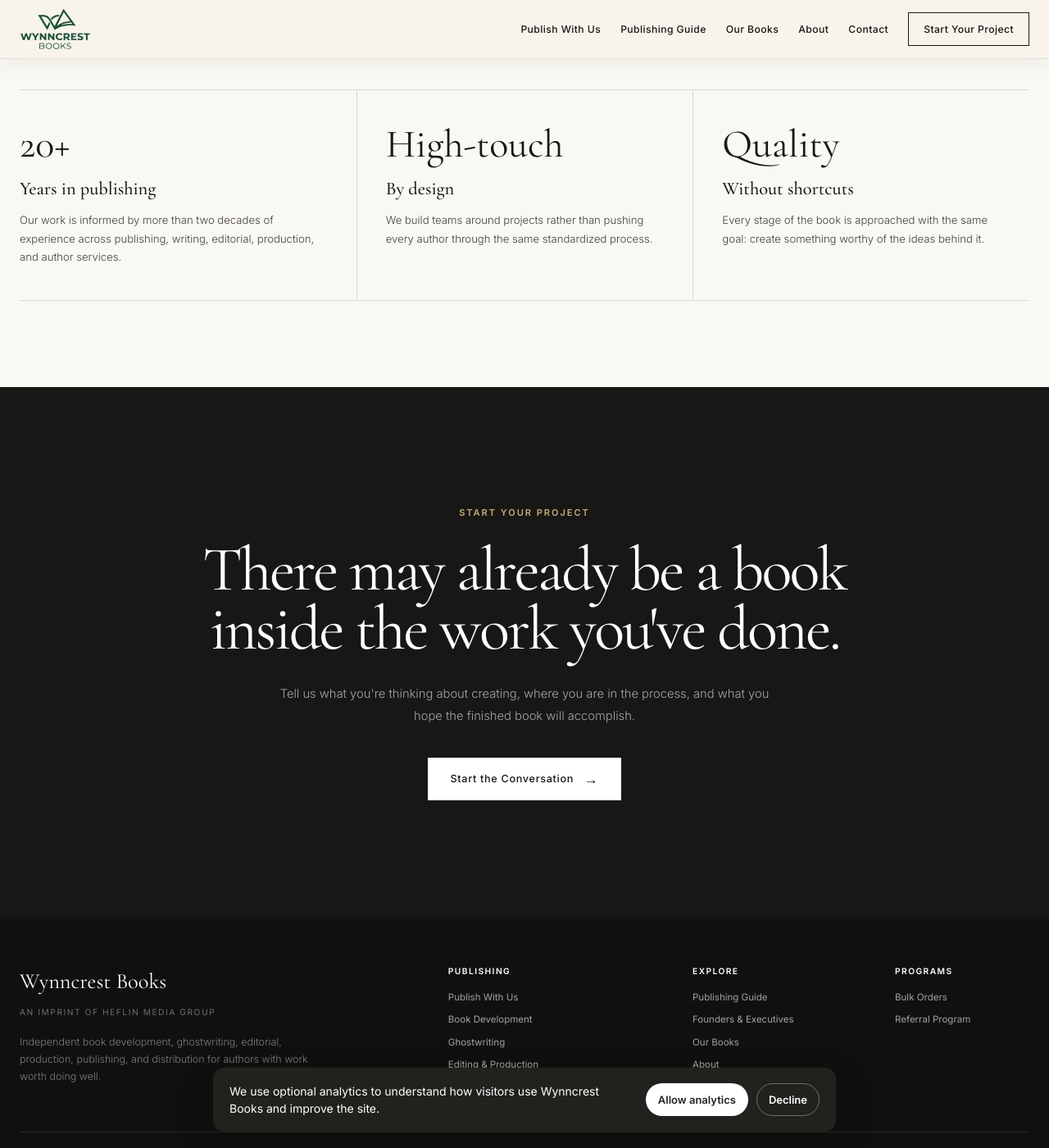
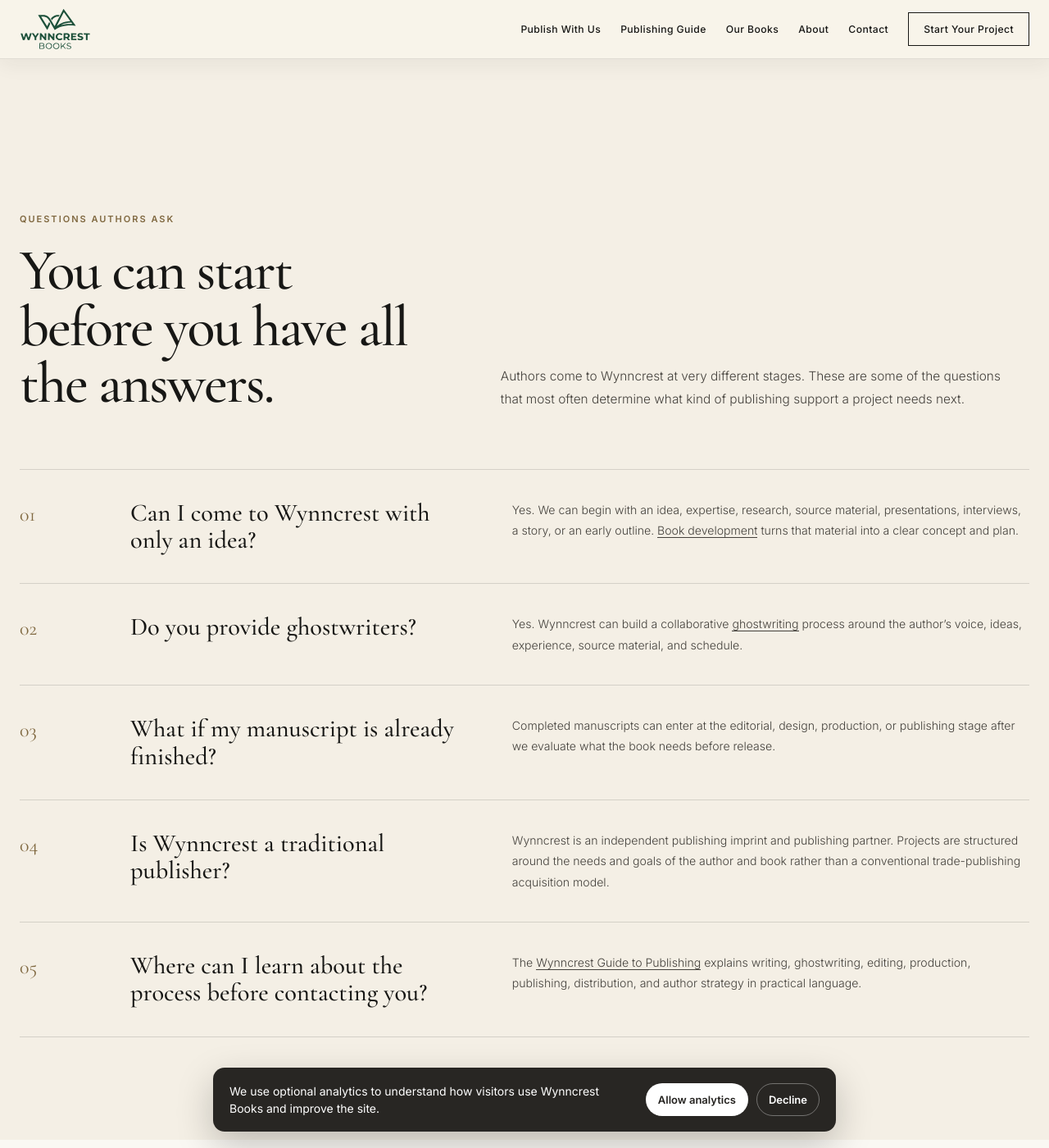
Before and after one commit to ryanheflin/wynncrest, a Jekyll site: the page index.html, which Jekyll copies as it is, in a window 1280 px wide and 1400 px high, scrolled down 7342 px. Shown: the whole window at 82% size. Built offline with Jekyll 4.4.1, drawn with Linux system fonts in a browser that asks for light colours; some of the changed text lies outside the part shown.

Commit message:
Strengthen homepage entity signals and service architecture

```diff
--- a/index.html
+++ b/index.html
@@ -37,14 +37,51 @@
     content="width=device-width, initial-scale=1.0"
   />
 
-  <title>
-    Wynncrest Books | Independent Publishing
-  </title>
-
+  <title>Book Development, Ghostwriting & Independent Publishing | Wynncrest Books</title>
   <meta
     name="description"
-    content="Wynncrest Books partners with founders, executives, experts, authors, and organizations to develop and publish exceptional books."
+    content="Wynncrest Books provides book development, ghostwriting, editing, design, production, independent publishing, and distribution for founders, executives, experts, authors, and organizations."
   />
+  <meta name="robots" content="index,follow,max-image-preview:large" />
+  <link rel="canonical" href="https://wynncrestbooks.com/" />
+
+  <meta property="og:type" content="website" />
+  <meta property="og:site_name" content="Wynncrest Books" />
+  <meta property="og:title" content="Book Development, Ghostwriting & Independent Publishing | Wynncrest Books" />
+  <meta property="og:description" content="Professional book development and publishing from first idea through finished book." />
+  <meta property="og:url" content="https://wynncrestbooks.com/" />
+  <meta property="og:image" content="https://wynncrestbooks.com/assets/images/wynncrest-hero.png" />
+  <meta name="twitter:card" content="summary_large_image" />
+
+  <script type="application/ld+json">
+  {
+    "@context":"https://schema.org",
+    "@type":"Organization",
+    "@id":"https://wynncrestbooks.com/#organization",
+    "name":"Wynncrest Books",
+    "url":"https://wynncrestbooks.com/",
+    "logo":"https://wynncrestbooks.com/assets/images/wynncrest-logo.png",
+    "description":"Independent book development and publishing for founders, executives, experts, authors, and organizations.",
+    "email":"mailto:liz@lizheflin.com",
+    "founder":{
+      "@type":"Person",
+      "name":"Liz Heflin"
+    },
+    "parentOrganization":{
+      "@type":"Organization",
+      "name":"Heflin Media Group"
+    },
+    "knowsAbout":[
+      "book development",
+      "ghostwriting",
+      "developmental editing",
+      "book design",
+      "book production",
+      "independent publishing",
+      "book distribution"
+    ]
+  }
+  </script>
 
   <link rel="preconnect" href="https://fonts.googleapis.com">
   <link rel="preconnect" href="https://fonts.gstatic.com" crossorigin>
@@ -96,13 +133,9 @@
 
         <p class="hero-description">
 
-          Wynncrest Books partners with founders,
-          executives, experts, authors, and organizations
-          to develop and publish books of lasting value.
+          Wynncrest Books is an independent publishing imprint and professional book-development partner for founders, executives, experts, authors, and organizations.
 
-          From the first idea to the finished book,
-          we bring experienced publishing professionals
-          together around work worth doing well.
+          We help shape book ideas, develop and ghostwrite manuscripts, edit and design finished work, and manage production, publishing, distribution, and launch—from the first idea to the finished book.
 
         </p>
 
@@ -704,9 +737,7 @@
 
           <div class="service-head">
 
-            <h3>
-              Book Strategy & Development
-            </h3>
+            <h3><a href="/book-development/">Book Strategy & Development</a></h3>
 
             <span>01</span>
 
@@ -719,6 +750,7 @@
             outlines, and book planning.
 
           </p>
+          <a class="service-more" href="/book-development/">Explore book development →</a>
 
         </div>
 
@@ -727,9 +759,7 @@
 
           <div class="service-head">
 
-            <h3>
-              Ghostwriting
-            </h3>
+            <h3><a href="/ghostwriting/">Ghostwriting</a></h3>
 
             <span>02</span>
 
@@ -743,6 +773,7 @@
             a finished manuscript.
 
           </p>
+          <a class="service-more" href="/ghostwriting/">Explore ghostwriting →</a>
 
         </div>
 
@@ -751,9 +782,7 @@
 
           <div class="service-head">
 
-            <h3>
-              Editorial
-            </h3>
+            <h3><a href="/editing-production/">Editorial</a></h3>
 
             <span>03</span>
 
@@ -766,6 +795,7 @@
             and editorial refinement.
 
           </p>
+          <a class="service-more" href="/editing-production/">Explore editing & production →</a>
 
         </div>
 
@@ -797,9 +827,7 @@
 
           <div class="service-head">
 
-            <h3>
-              Publishing & Distribution
-            </h3>
+            <h3><a href="/publishing-distribution/">Publishing & Distribution</a></h3>
 
             <span>05</span>
 
@@ -812,6 +840,7 @@
             production, and distribution.
 
           </p>
+          <a class="service-more" href="/publishing-distribution/">Explore publishing & distribution →</a>
 
         </div>
 
@@ -914,6 +943,32 @@
 
   </section>
 
+
+
+  <!-- =========================================================
+       QUESTIONS AUTHORS ASK
+  ========================================================== -->
+  <section class="page-section page-section-cream">
+    <div class="container">
+      <div class="section-intro reveal">
+        <div>
+          <div class="eyebrow">Questions authors ask</div>
+          <h2 class="section-title">You can start before you have all the answers.</h2>
+        </div>
+        <div class="section-intro-copy section-copy">
+          Authors come to Wynncrest at very different stages. These are some of the questions that most often determine what kind of publishing support a project needs next.
+        </div>
+      </div>
+
+      <div class="faq-list">
+        <div class="faq-item reveal"><div class="process-detail-number">01</div><h3>Can I come to Wynncrest with only an idea?</h3><p>Yes. We can begin with an idea, expertise, research, source material, presentations, interviews, a story, or an early outline. <a class="inline-link" href="/book-development/">Book development</a> turns that material into a clear concept and plan.</p></div>
+        <div class="faq-item reveal"><div class="process-detail-number">02</div><h3>Do you provide ghostwriters?</h3><p>Yes. Wynncrest can build a collaborative <a class="inline-link" href="/ghostwriting/">ghostwriting</a> process around the author’s voice, ideas, experience, source material, and schedule.</p></div>
+        <div class="faq-item reveal"><div class="process-detail-number">03</div><h3>What if my manuscript is already finished?</h3><p>Completed manuscripts can enter at the editorial, design, production, or publishing stage after we evaluate what the book needs before release.</p></div>
+        <div class="faq-item reveal"><div class="process-detail-number">04</div><h3>Is Wynncrest a traditional publisher?</h3><p>Wynncrest is an independent publishing imprint and publishing partner. Projects are structured around the needs and goals of the author and book rather than a conventional trade-publishing acquisition model.</p></div>
+        <div class="faq-item reveal"><div class="process-detail-number">05</div><h3>Where can I learn about the process before contacting you?</h3><p>The <a class="inline-link" href="/guide/">Wynncrest Guide to Publishing</a> explains writing, ghostwriting, editing, production, publishing, distribution, and author strategy in practical language.</p></div>
+      </div>
+    </div>
+  </section>
 
   <!-- =========================================================
        EXPERIENCE
```
